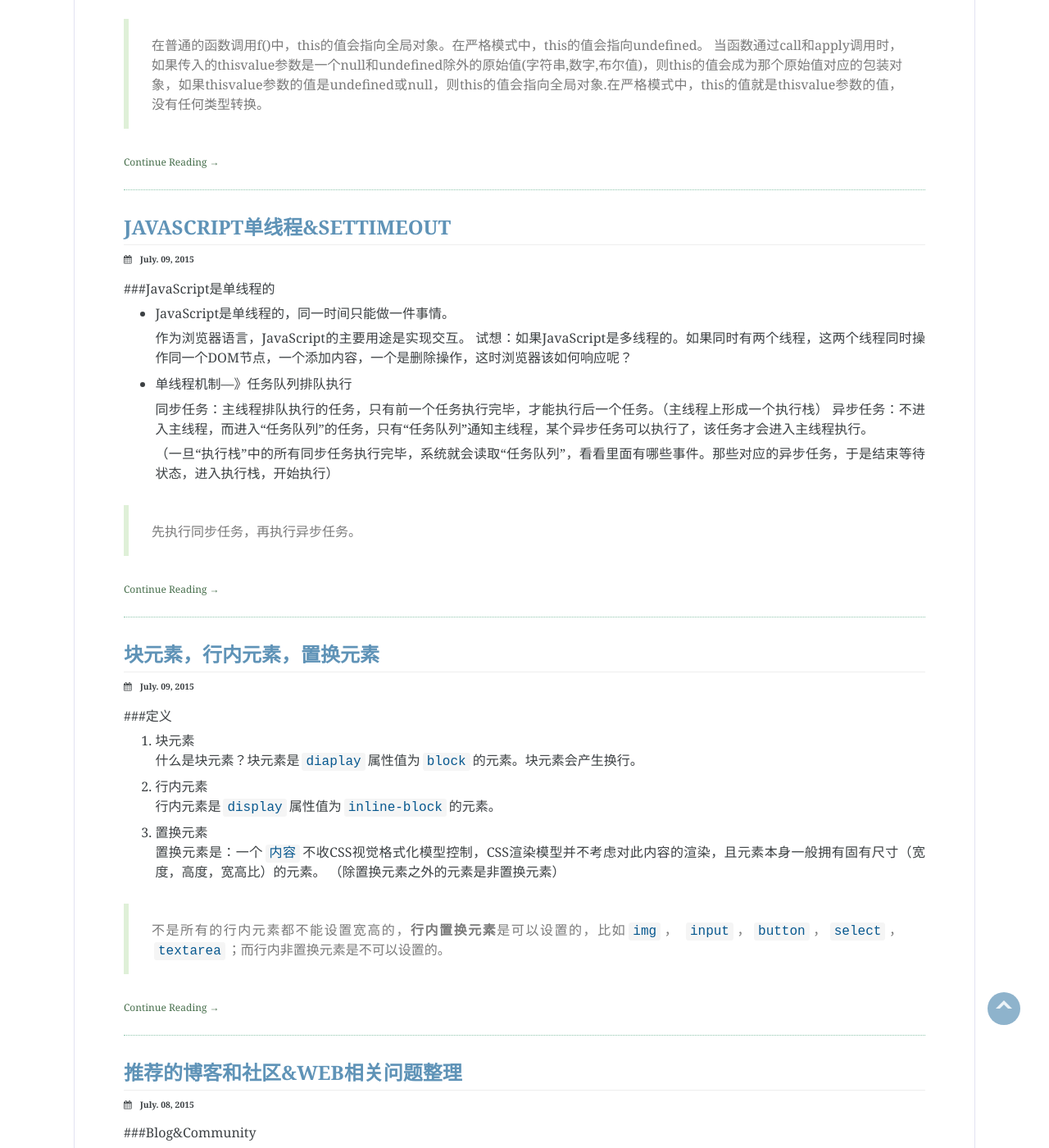
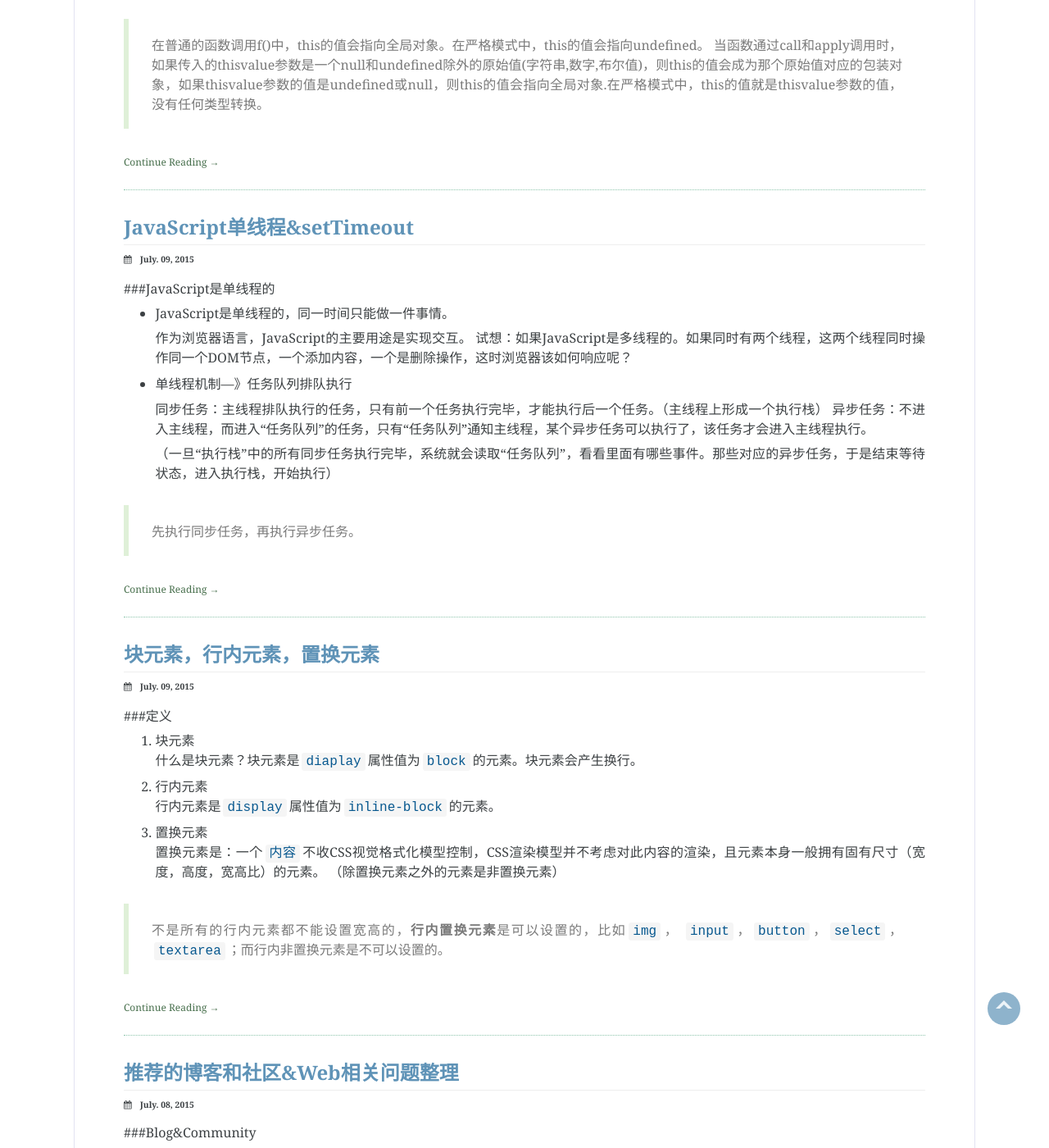
Before and after one commit to angelzou/angelzou.github.io, a Jekyll site: the page built from index.html, in a window 1280 px wide and 1400 px high, scrolled down 685 px. Shown: the whole window at 82% size. Built offline with Jekyll 4.4.1, drawn with Linux system fonts in a browser that asks for light colours; nearby versions of some CDN libraries; Markdown is read by kramdown in place of the engine named in the settings; the list of posts is cut into pages by our own code; part of the change alters nothing that is shown; some of the changed text lies outside the part shown.

Commit message:
去掉标题字母全部大写函数

```diff
--- a/index.html
+++ b/index.html
@@ -5,7 +5,7 @@ title: Angel Zou
 
 {% for post in paginator.posts %}
 <div class="an-post">
-	<h3><a href="{{ post.url }}">{{ post.title | upcase }}</a></h3>
+	<h3><a href="{{ post.url }}">{{ post.title }}</a></h3>
 	<h5><i class="icon-calendar"></i>{{ post.date | date: "%B. %d, %Y" }}</h5>
 	<!-- 截取摘要 -->
 	{% if site.excerpt_separator %}
```
